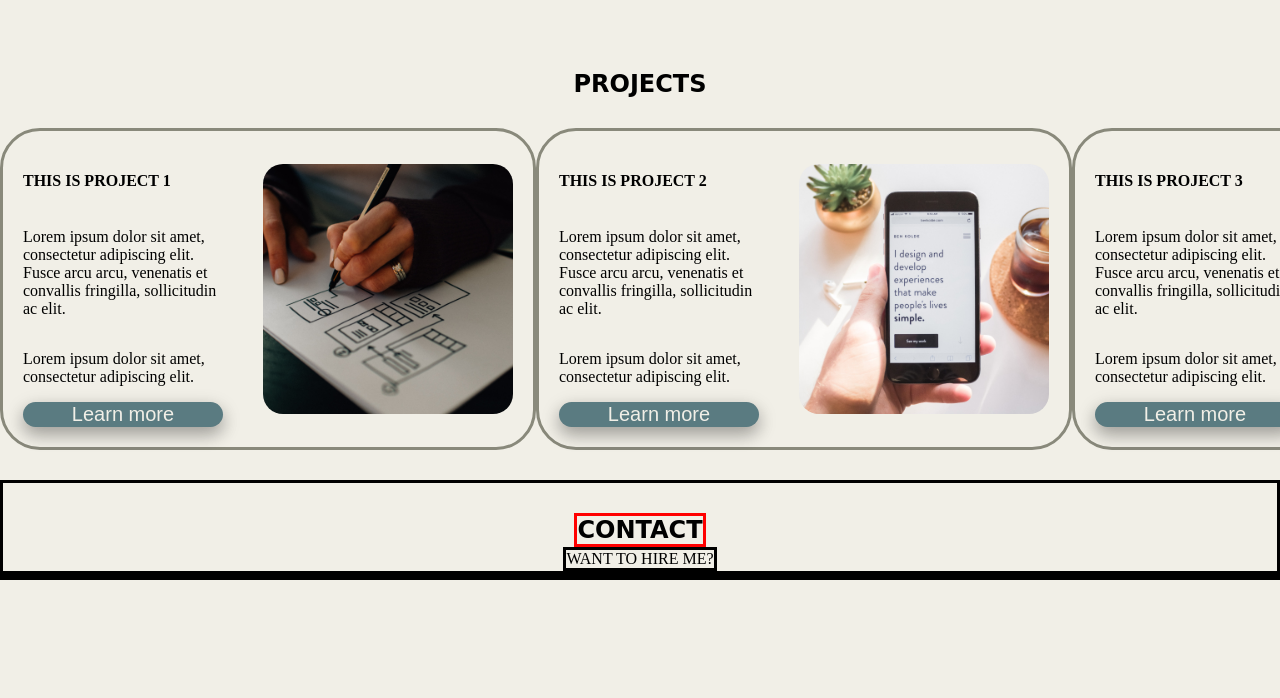
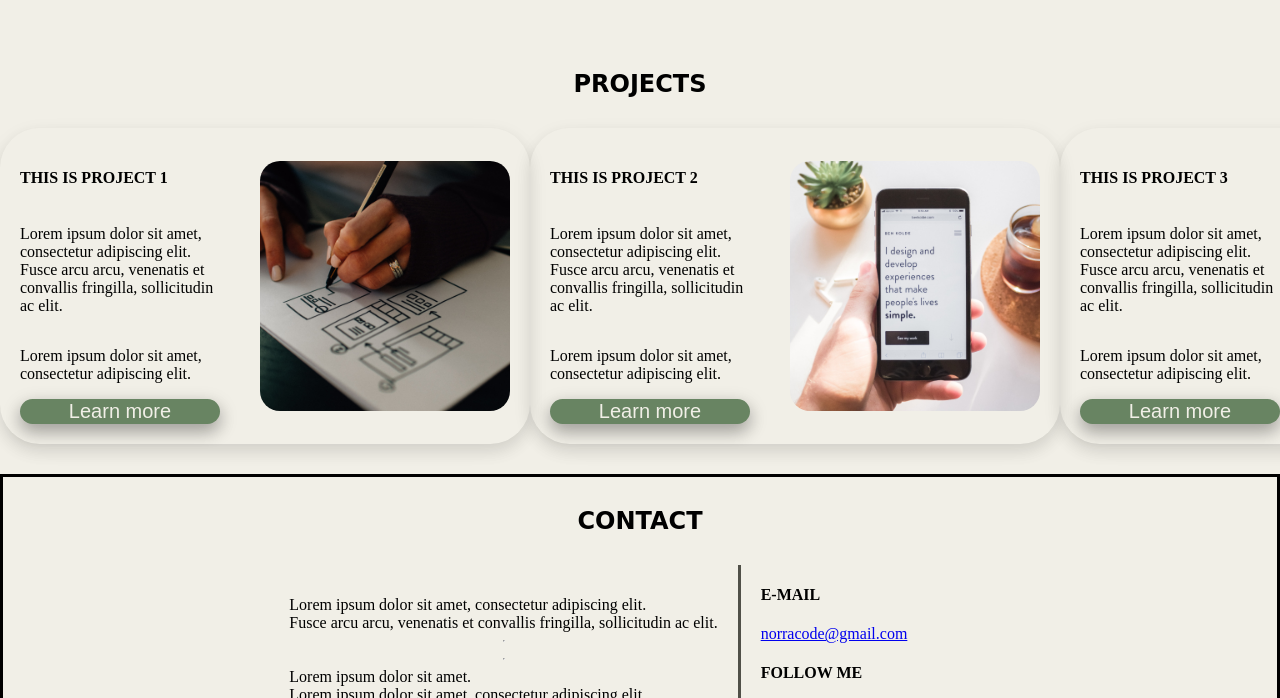
Before and after one commit to henriikkanorra/henriikkanorra.github.io, a plain HTML site: page index.html in a window 1280 px wide. Shown: the part 1430-2128 px from the top of the page. Before the commit the page ends 2010 px from the top, so only its background shows below. Drawn offline with Linux system fonts and the light colour scheme; a web font is replaced by a local one.

Commit message:
change colors

```diff
--- a/index.html
+++ b/index.html
@@ -35,7 +35,7 @@
             <h3>FRONT END DEVELOPER</h3>
         </div>
         <div class="hero-buttons">
-            <button type="button" id="about-button">About</button>
+            <button type="button" id="about-button">About me</button>
             <button type="button" id="hireme-button">Hire me</button>
         </div>
     </div>
@@ -107,14 +107,30 @@
         <!--CONTACT SECTION-->
         <section>
             <div class="contact-container">
+                <div class="sub-text">
+                    <h2 id="contact-sub">CONTACT</h2>
+                </div>
+                <div class="contact-content">
                     <div class="contact-text">
-                <h2 id="contact-sub">CONTACT</h2>
-                <p>WANT TO HIRE ME?</p>
+                        <p>Lorem ipsum dolor sit amet, consectetur adipiscing elit.</p>
+                        <p>Fusce arcu arcu, venenatis et convallis fringilla, sollicitudin ac elit.</p>
+                        <hr>
+                        <hr>
+                        <p>Lorem ipsum dolor sit amet.</p>
+                        <p>Lorem ipsum dolor sit amet, consectetur adipiscing elit.</p>
                     </div>
-            <div class="contact-form">
-                <form>
-
-                </form>
+                    <div class="contact-info">
+                        <div class="email">
+                            <h4>E-MAIL</h4>
+                            <a href = "mailto: norracode@gmail.com">norracode@gmail.com</a>
+                        </div>
+                        <div class="social-media">
+                            <h4>FOLLOW ME</h4>
+                            <i class="fa-brands fa-linkedin-in fa-2x"></i>
+                            <i class="fa-brands fa-instagram fa-solid fa-2x"></i>
+                            <i class="fa-brands fa-github fa-2x"></i>
+                        </div>
+                    </div>
                 </div>
             </div>
         </section>
--- a/resources/css/stylesheet.css
+++ b/resources/css/stylesheet.css
@@ -39,7 +39,7 @@ h2 {
 
 
 .navigation {
-    background-color: #80a583;
+    background-color: #688462;
     border-radius: 50px;
     height: 60px;
     width: 40%;
@@ -98,7 +98,7 @@ h2 {
 
 #about-button {
     border-radius: 25px;
-    background-color: #5a7b81;
+    background-color: #688462;
     color:#F1EFE7;
     font-size: 20px;
     box-shadow: 0 8px 16px 0 rgba(0,0,0,0.2), 0 6px 20px 0 rgba(0,0,0,0.19);
@@ -109,8 +109,8 @@ h2 {
 #hireme-button {
 
     border-radius: 25px;
-    background-color: #80a583;
-    color:#F1EFE7;
+    background-color: #f9f4bd;
+    color: #89897B;
     font-size: 20px;
     box-shadow: 0 8px 16px 0 rgba(0,0,0,0.2), 0 6px 20px 0 rgba(0,0,0,0.19);
     border: none;
@@ -159,7 +159,8 @@ h2 {
     display: flex;
     flex-direction: column;
     align-items: center;
-    background-color: #c9dfd6;
+    /* background-color: #c9dfd6; */
+    background-color: #d1c9bc;
     height: 200px;
 }
 
@@ -202,13 +203,14 @@ h2 {
 .project1,
 .project2,
 .project3 {
-    border: solid #89897B;
+    /* border: solid #89897B; */
     border-radius: 40px;
     display: flex;
     flex-direction: row;
     justify-content: space-between;
     align-items: center;
     width: 550px;
+    box-shadow: 0 8px 16px 0 rgba(0,0,0,0.07), 0 6px 20px 0 rgba(0,0,0,0.07);
 }
 
 .project-text {
@@ -220,7 +222,7 @@ h2 {
 
 .learn-more-button {
     border-radius: 25px;
-    background-color: #5a7b81;
+    background-color: #688462;
     color:#F1EFE7;
     font-size: 20px;
     box-shadow: 0 8px 16px 0 rgba(0,0,0,0.2), 0 6px 20px 0 rgba(0,0,0,0.19);
@@ -232,25 +234,43 @@ h2 {
 
 .contact-container {
     border: solid;
+    margin-bottom: 40px;
 }
 
 #contact-sub {
-    border: solid red;
     margin: 0;
     margin-top: 30px;
+    margin-bottom: 30px;
 }
 
-.contact-text {
+.sub-text {
     display: flex;
     flex-direction: column;
     align-items: center;
 }
 
 .contact-text p {
-    border: solid;
     margin: 0;
 }
 
-.contact-form {
-    border: solid;
+.contact-content {
+    /* border: solid green; */
+    display: flex;
+    flex-direction: row;
+    justify-content: center;
+    padding-bottom: 20px;
 }
+
+.contact-text {
+    border-right: solid #505048;
+    display: flex;
+    flex-direction: column;
+    justify-content: center;
+    padding: 20px;
+}
+
+.contact-info {
+    /* border: solid orange; */
+    width: 250px;
+    padding-left: 20px;
+}
```
Lines whose indentation alone changed are shown as unchanged.
